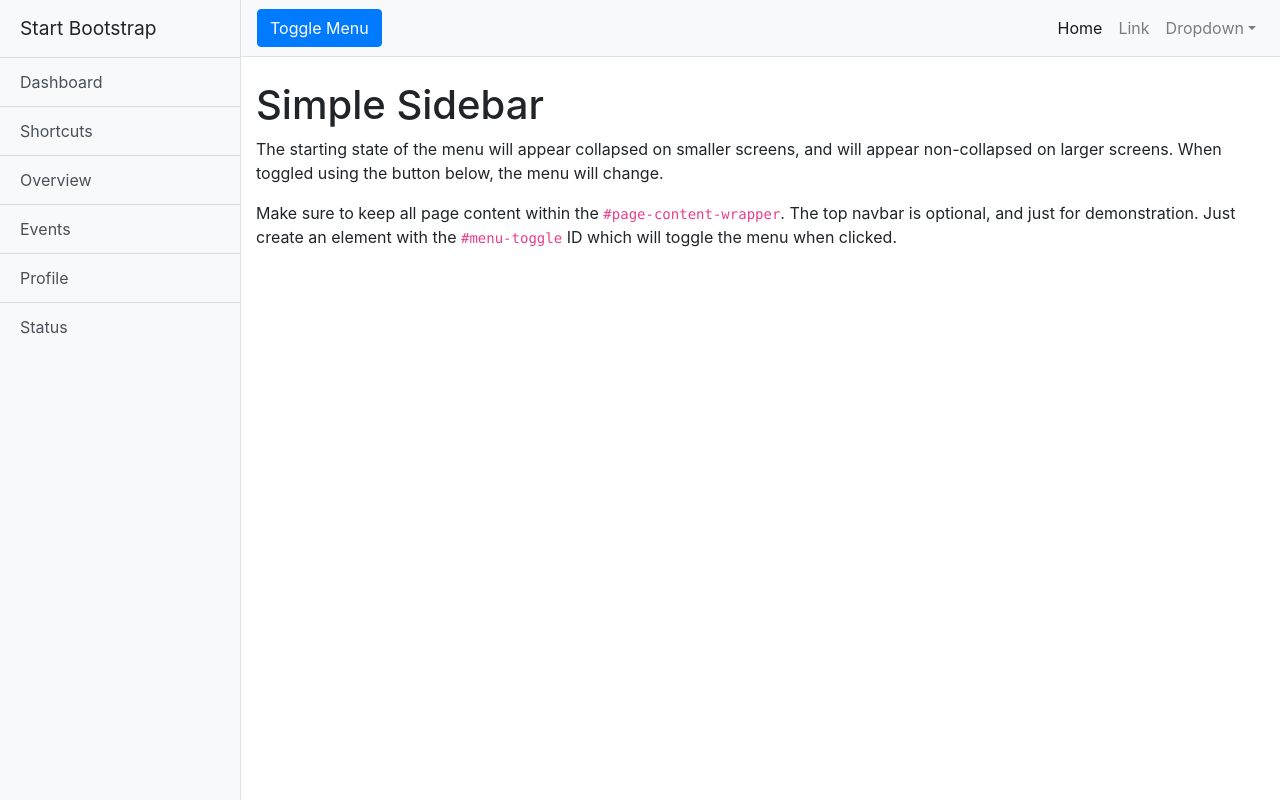
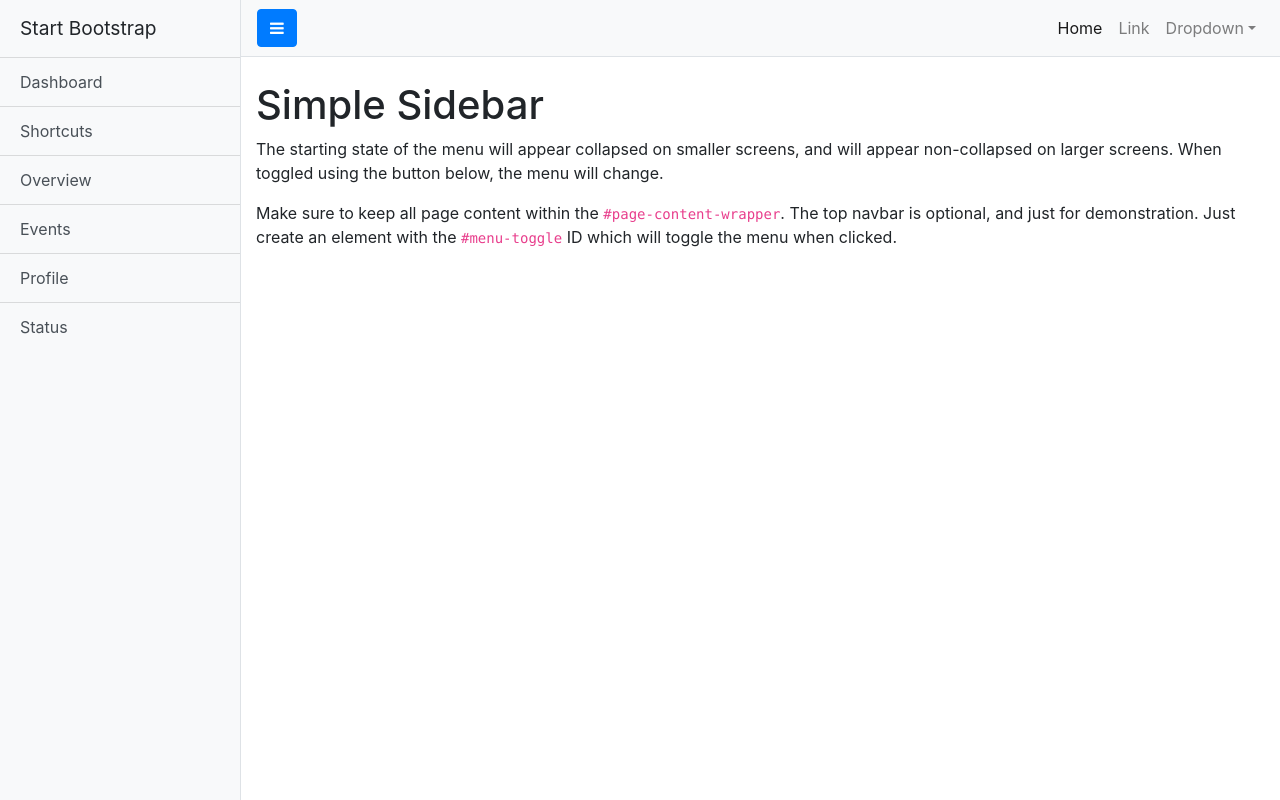
Before and after one commit to hamdyjs/cte-web-valeo, a React (Create React App) app: page / in a window 1280 px wide. Built offline with nearby package versions, Linux system fonts and the light colour scheme.

Commit message:
Use an icon for the toggle button

```diff
--- a/public/index.html
+++ b/public/index.html
@@ -10,6 +10,7 @@
 
         <link rel="stylesheet" href="https://stackpath.bootstrapcdn.com/bootstrap/4.3.1/css/bootstrap.min.css"
               integrity="sha384-ggOyR0iXCbMQv3Xipma34MD+dH/1fQ784/j6cY/iJTQUOhcWr7x9JvoRxT2MZw1T" crossorigin="anonymous">
+        <link rel="stylesheet" href="https://cdnjs.cloudflare.com/ajax/libs/font-awesome/4.7.0/css/font-awesome.min.css">
 
         <title>Tracer CTE Application</title>
     </head>
--- a/src/App.tsx
+++ b/src/App.tsx
@@ -18,7 +18,9 @@ const App: React.FC = () => {
             <div id="page-content-wrapper">
                 <nav className="navbar navbar-expand-lg navbar-light bg-light border-bottom">
                     <button type="button" className="btn btn-primary"
-                            onClick={(e) => $("#wrapper").toggleClass("toggled")}>Toggle Menu</button>
+                            onClick={(e) => $("#wrapper").toggleClass("toggled")}>
+                        <i className="fa fa-bars"></i>
+                    </button>
 
                     <button className="navbar-toggler" type="button" data-toggle="collapse"
                             data-target="#navbarSupportedContent" aria-controls="navbarSupportedContent" aria-expanded="false"
```
